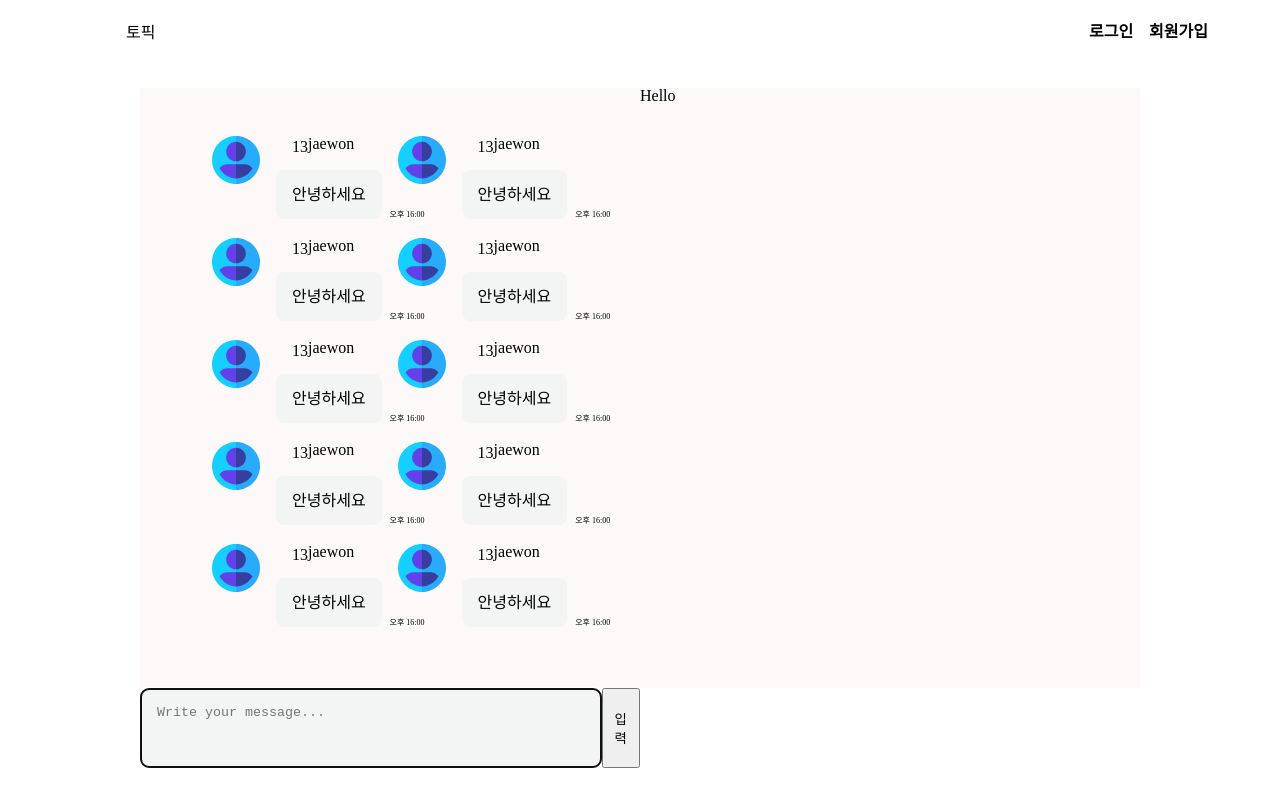
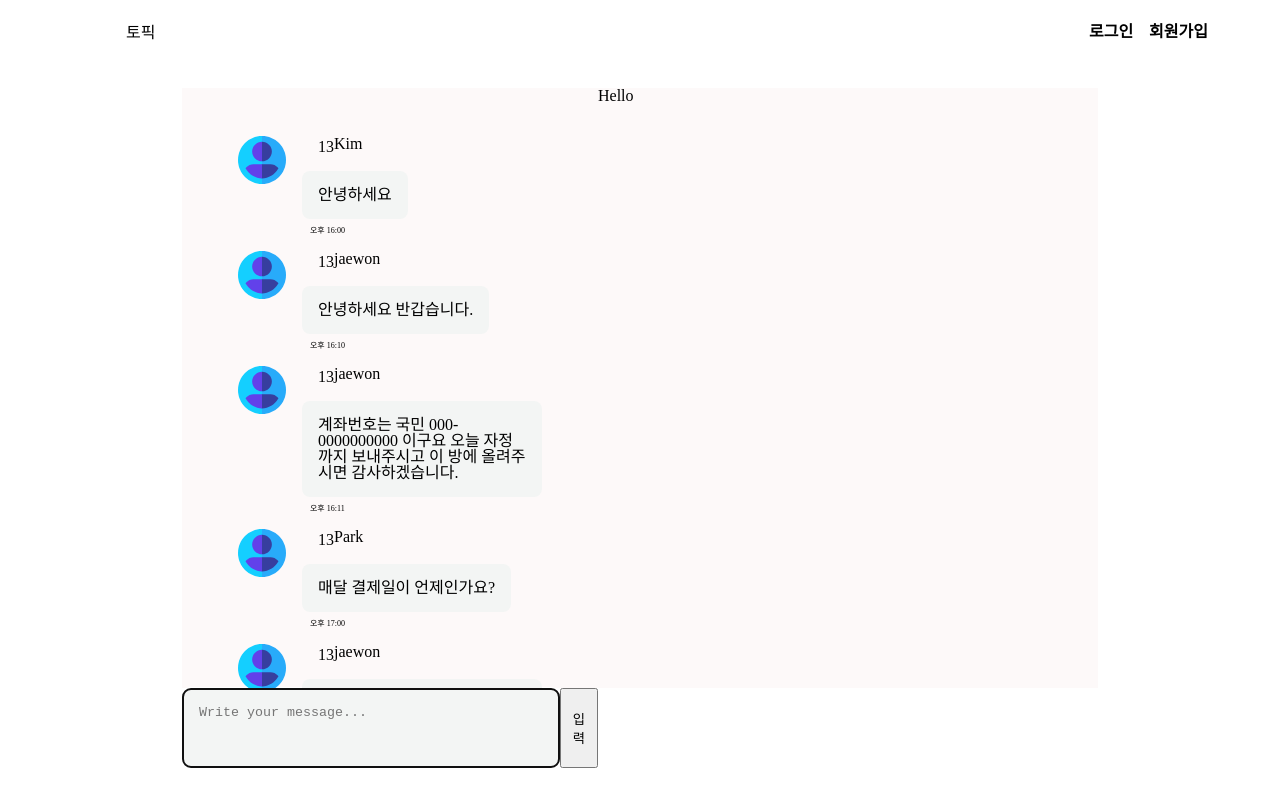
Before and after one commit to dante01yoon/Hanmoa, a React app in the folder fe/: page /room/1 in a window 1280 px wide. Shown: the top 806 px of the page. Built offline with nearby package versions, Linux system fonts and the light colour scheme; the HTML template or start-up script is replaced by a standard one.

Commit message:
change display in StyledListGroup

```diff
--- a/fe/src/components/chat/card.tsx
+++ b/fe/src/components/chat/card.tsx
@@ -5,20 +5,18 @@ import { ISingleChat } from "@models/chat";
 import timeSlice from "@utils/chat/timeSlice";
 
 const StyledListGroup = styled.ul`
-  display:inline-block;
+  display:flex;
   margin-bottom: 16px;
 
   & > li {
 
     &:first-child {
-      float:left;
 
       & +li {
-        float:right;
         max-width: 240px;
 
         & > h3 {
-          margin-bottom: 32px;
+          margin-bottom: 16px;
         }
       }
     }
@@ -67,7 +65,7 @@ const StyledChatContainer = styled.div`
     width: 56px;
   }
 `;
-const StyledChatContentBox = styled.span`
+const StyledChatContentBox = styled.p`
   padding: 16px;
   background-color: ${p => p.theme.colors.whiteGray};
   min-width: 32px;
--- a/fe/src/components/embed/chatRoom.tsx
+++ b/fe/src/components/embed/chatRoom.tsx
@@ -9,7 +9,7 @@ const StyledSelf = styled.div`
 `;
 
 const StyledChatContainer= styled.div`
-  padding: 48px 64px;
+  padding: 48px;
   height:100%;
   max-width:500px;
   ${p => p.theme.media.lb`
--- a/fe/src/pages/room/dummy.ts
+++ b/fe/src/pages/room/dummy.ts
@@ -1,20 +1,90 @@
 import IChat, {ISingleChat} from "@models/chat";
 
-const createDummyChatData = () => {
-  const data = [] as ISingleChat[];
-  for(let i = 0; i <10; i++){
-    data.push(
-      {
-        chatCardId : i,
+const dummyData: ISingleChat[] = [
+    {
+        chatCardId : 1,
         chatData: "안녕하세요",
         writtenAt: "2020-05-18T16:00:00Z",
+        name: 'Kim',
+        studentNumber: 21300512,
+        image: ""
+    },
+    {
+        chatCardId : 2,
+        chatData: "안녕하세요 반갑습니다.",
+        writtenAt: "2020-05-18T16:10:00Z",
         name: 'jaewon',
         studentNumber: 21300492,
         image: ""
-      }
-    )
-  }
-  return data
+    },
+    {
+        chatCardId : 3,
+        chatData: "계좌번호는 국민 000-0000000000 이구요 오늘 자정까지 보내주시고 이 방에 올려주시면 감사하겠습니다.",
+        writtenAt: "2020-05-18T16:11:00Z",
+        name: 'jaewon',
+        studentNumber: 21300492,
+        image: ""
+    },
+    {
+        chatCardId : 4,
+        chatData: "매달 결제일이 언제인가요?",
+        writtenAt: "2020-05-18T17:00:00Z",
+        name: 'Park',
+        studentNumber: 21300612,
+        image: ""
+    },
+    {
+        chatCardId : 5,
+        chatData: "매달 26일이구요, 구독 취소하시려면 2일전에는 말씀해주셔야 합니다....",
+        writtenAt: "2020-05-18T17:02:00Z",
+        name: 'jaewon',
+        studentNumber: 21300492,
+        image: ""
+    },
+    {
+        chatCardId : 6,
+        chatData: "보냈습니다",
+        writtenAt: "2020-05-19T00:00:00Z",
+        name: 'Kim',
+        studentNumber: 21300512,
+        image: ""
+    },
+    {
+        chatCardId: 7,
+        chatData: "보냈어용",
+        writtenAt: "2020-05-19T00:10:00Z",
+        name: 'Kim',
+        studentNumber: 21300512,
+        image: ""
+    },
+    {
+        chatCardId: 8,
+        chatData: "더미데이터",
+        writtenAt: "2020-05-19T00:10:00Z",
+        name: 'Kim',
+        studentNumber: 21300512,
+        image: ""
+    },
+    {
+        chatCardId: 9,
+        chatData: "더미데이터",
+        writtenAt: "2020-05-19T00:10:00Z",
+        name: 'Kim',
+        studentNumber: 21300512,
+        image: ""
+    },
+    {
+        chatCardId: 10,
+        chatData: "더미데이터",
+        writtenAt: "2020-05-19T12:00:00Z",
+        name: 'Kim',
+        studentNumber: 21300512,
+        image: ""
+    },
+]
+
+const createDummyChatData = (): ISingleChat[] => {
+  return [...dummyData]
 }
 
 const dummyChatData: IChat = {
```
